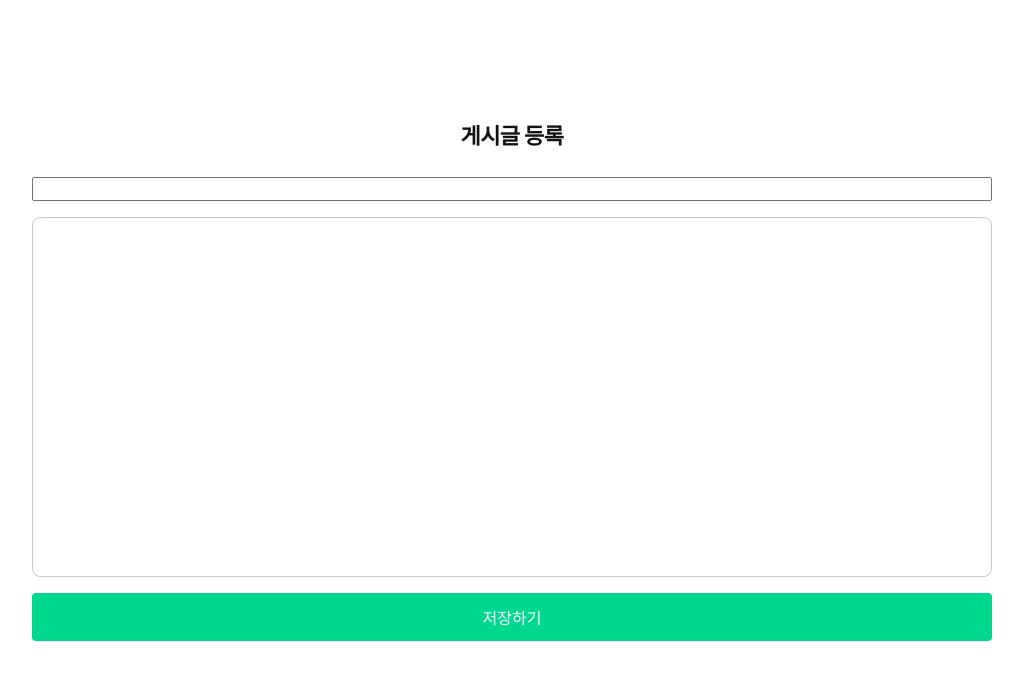
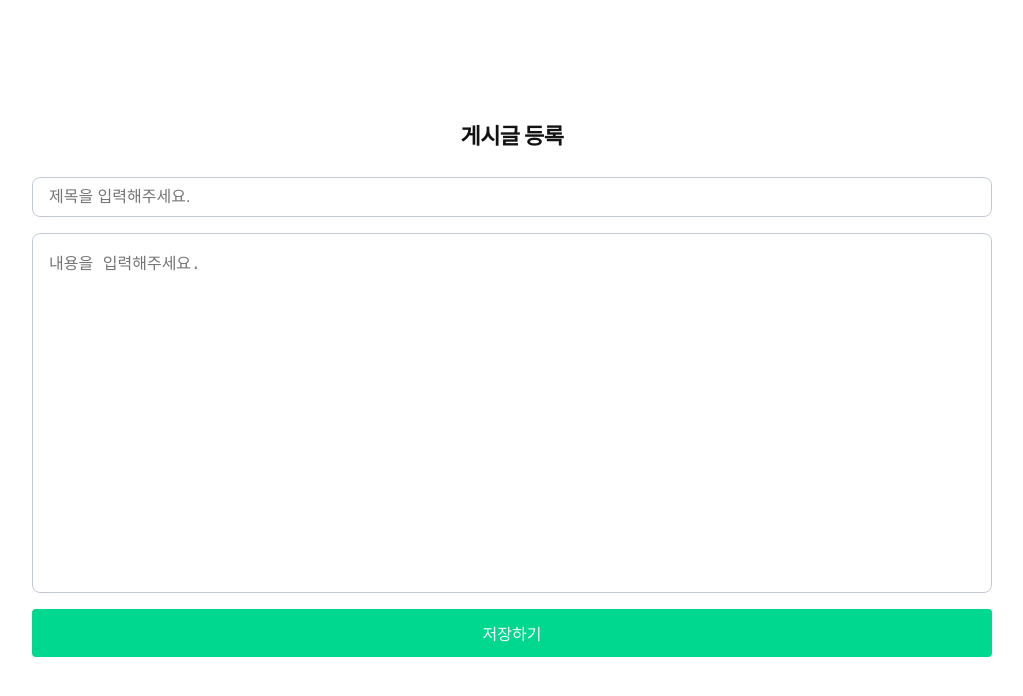
Before and after one commit to jisookoh/new-monorepo, a Next.js app in the folder packages/client/: page /board/create in a window 1280 px wide. Shown: the top 696 px of the page, without its empty margins (128-1151 px from the left). Built offline with nearby package versions, Linux system fonts and the light colour scheme; no server answers.

Commit message:
Feat: added input component

```diff
--- /dev/null
+++ b/packages/client/components/common/input/Input.tsx
@@ -0,0 +1,35 @@
+import { InputHTMLAttributes, memo } from "react";
+import styled from "@emotion/styled";
+import {Colors} from "@/styles";
+
+interface InputProps extends InputHTMLAttributes<HTMLInputElement> {
+    inputType?: "text" | "password";
+}
+
+const Input = ({
+    inputType = "text",
+    ...rest
+}: InputProps) => {
+    return (
+        <S.InputContainer
+            type={inputType}
+            {...rest}
+        />
+    )
+}
+
+export default memo(Input);
+
+namespace S {
+    export const InputContainer = styled.input`
+        display: block;
+        width: 100%;
+        padding: 10px 16px;
+        border-radius: 8px;
+        border: 1px solid ${Colors.Grey300};
+
+        &:focus {
+            border-color: ${Colors.Grey600};
+        }
+    `;
+}
--- a/packages/client/components/common/textarea/TextArea.tsx
+++ b/packages/client/components/common/textarea/TextArea.tsx
@@ -1,12 +1,12 @@
 import { InputHTMLAttributes, memo } from "react";
 import styled from "@emotion/styled";
-import {Colors} from "@/styles";
+import { Colors } from "@/styles";
 
 interface TextAreaProps extends InputHTMLAttributes<HTMLTextAreaElement> {}
 
 const TextArea = ({
-                      ...rest
-                  }: TextAreaProps) => {
+    ...rest
+}: TextAreaProps) => {
     return (
         <S.TextAreaContainer
             {...rest}
@@ -24,5 +24,9 @@ namespace S {
         padding: 16px;
         resize: none;
         border-radius: 8px;
+
+        &:focus {
+            border-color: ${Colors.Grey600};
+        }
     `;
 }
--- a/packages/client/pages/board/create.tsx
+++ b/packages/client/pages/board/create.tsx
@@ -1,4 +1,5 @@
 import styled from '@emotion/styled';
+import Input from "@/components/common/input/Input";
 import Button from "@/components/common/button/Button";
 import TextArea from "@/components/common/textarea/TextArea";
 import { BoardLayout } from "@/components/layout/BoardLayout";
@@ -36,8 +37,8 @@ export default function CreateBoard() {
     return (
         <BoardLayout title="게시글 등록">
             <S.CreateBoardFormWrapper onSubmit={handleSubmit}>
-                <S.Input type="text" name="title" required value={inputState.title} onChange={handleChange} />
-                <TextArea name="content" required value={inputState.content} onChange={handleChange} />
+                <Input name="title" placeholder="제목을 입력해주세요." required value={inputState.title} onChange={handleChange} />
+                <TextArea name="content" placeholder="내용을 입력해주세요." required value={inputState.content} onChange={handleChange} />
                 <Button
                     type="submit"
                     label="저장하기"
```
